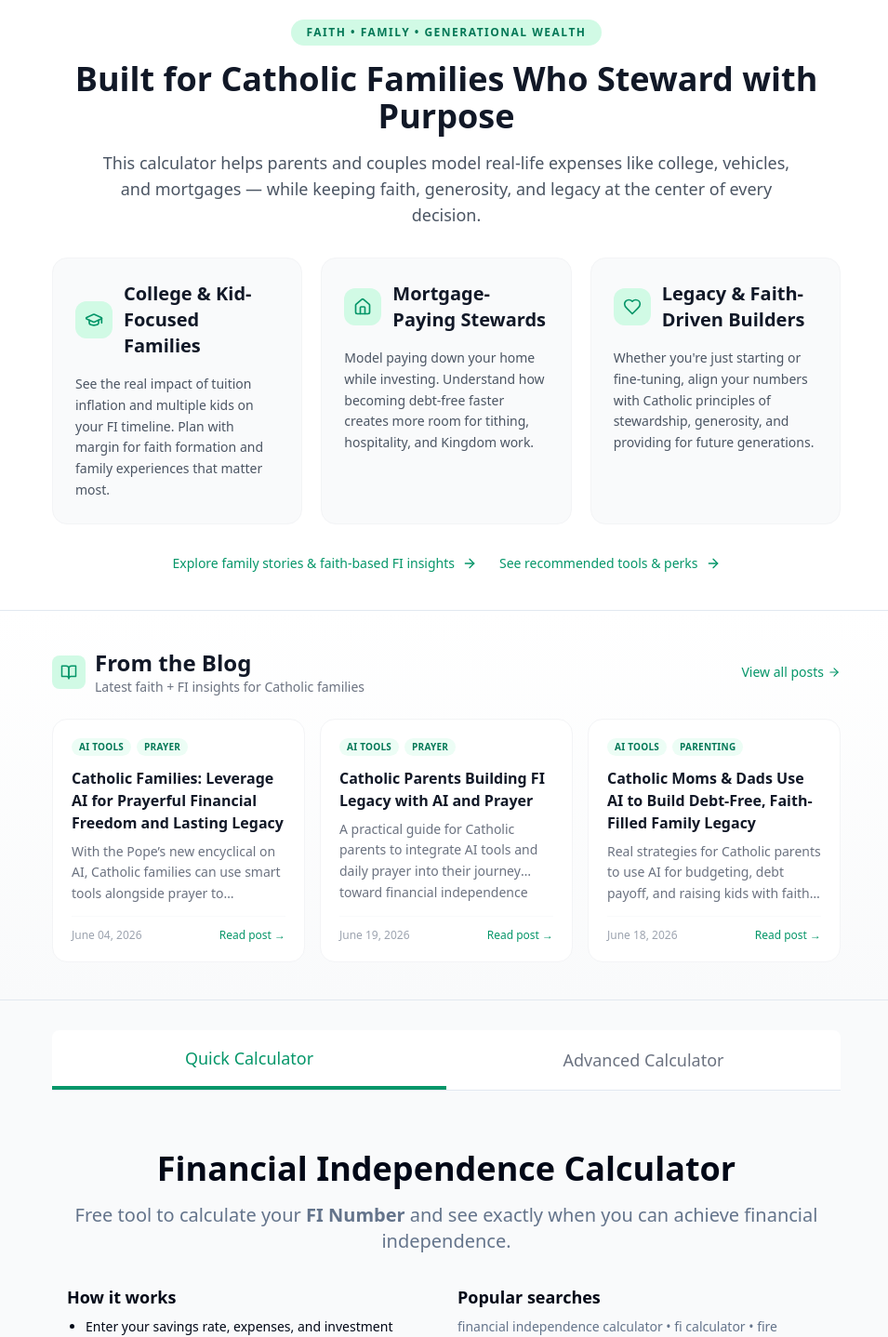
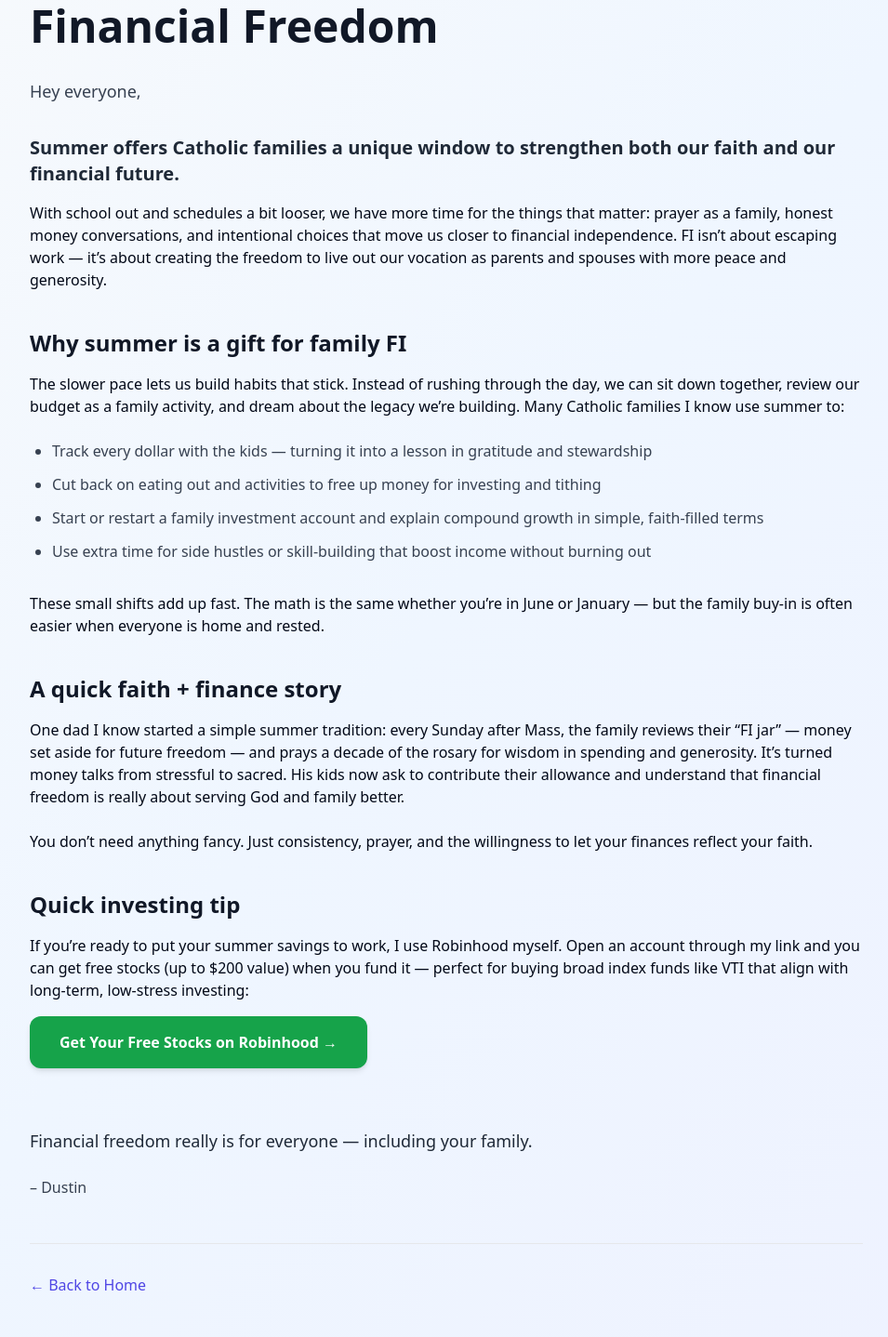
Before and after one commit to daughterpop/super-fi-calc, a React (Vite) app: page /blog/how-catholic-families-can-turn-summer-into-a-season-of-faith-and-financial-freedom in a window 1280 px wide. Shown: the part 140-1578 px from the top of the page at 93% size, without its empty margins (160-1115 px from the left). Built offline with nearby package versions, Linux system fonts and the light colour scheme.

Commit message:
Add daily blog post: How Catholic Families Can Turn Summer into a Season of Faith and Financial Freedom – July 24, 2026

```diff
--- a/src/main.jsx
+++ b/src/main.jsx
@@ -19,6 +19,7 @@ import HowChristianCouplesUnlockFinancialFreedomTogetherFaithTeamworkAndALegacyY
 import FaithfulParentingOnThePathToFiCreatingMarginForWhatMattersMostInYourChristianHome from './pages/faithful-parenting-on-the-path-to-fi-creating-margin-for-what-matters-most-in-your-christian-home.jsx';
 import RaisingGenerousGroundedKidsFaithFamilyBudgetingAndSharedFinancialFreedom from './pages/raising-generous-grounded-kids-faith-family-budgeting-and-shared-financial-freedom.jsx';
 import StewardingYourFamilysFutureBuildingGenerationalWealthThroughFaithAndFi from './pages/stewarding-your-familys-future-building-generational-wealth-through-faith-and-fi.jsx';
+import HowCatholicFamiliesCanTurnSummerIntoASeasonOfFaithAndFinancialFreedom from './pages/how-catholic-families-can-turn-summer-into-a-season-of-faith-and-financial-freedom.jsx';
 
 ReactDOM.createRoot(document.getElementById('root')).render(
   <React.StrictMode>
@@ -42,6 +43,7 @@ ReactDOM.createRoot(document.getElementById('root')).render(
         <Route path="/blog/faithful-parenting-on-the-path-to-fi-creating-margin-for-what-matters-most-in-your-christian-home" element={<FaithfulParentingOnThePathToFiCreatingMarginForWhatMattersMostInYourChristianHome />} />
         <Route path="/blog/raising-generous-grounded-kids-faith-family-budgeting-and-shared-financial-freedom" element={<RaisingGenerousGroundedKidsFaithFamilyBudgetingAndSharedFinancialFreedom />} />
         <Route path="/blog/stewarding-your-familys-future-building-generational-wealth-through-faith-and-fi" element={<StewardingYourFamilysFutureBuildingGenerationalWealthThroughFaithAndFi />} />
+        <Route path="/blog/how-catholic-families-can-turn-summer-into-a-season-of-faith-and-financial-freedom" element={<HowCatholicFamiliesCanTurnSummerIntoASeasonOfFaithAndFinancialFreedom />} />
 
         <Route path="*" element={<App />} />
       </Routes>
--- a/src/pages/BlogIndex.jsx
+++ b/src/pages/BlogIndex.jsx
@@ -2,6 +2,19 @@ import React, { useState, useMemo } from 'react';
 import { Link } from 'react-router-dom';
 import { Search, X, Filter } from 'lucide-react';
 import { allPosts, allTags } from '../data/posts';
+
+const newPost = {
+    title: 'How Catholic Families Can Turn Summer into a Season of Faith and Financial Freedom',
+    date: 'July 24, 2026',
+    dateSort: '2026-07-24',
+    excerpt: 'Summer gives Catholic families extra time to deepen faith, build money habits together, and make meaningful progress toward financial independence while enjoying family life.',
+    readTime: '4 min read',
+    link: '/blog/how-catholic-families-can-turn-summer-into-a-season-of-faith-and-financial-freedom',
+    tags: ['Stewardship', 'Parenting', 'Seasonal', 'Legacy'],
+    featured: false
+  };
+
+const allPostsWithNew = [newPost, ...allPosts];
 
 export default function BlogIndex() {
   const [searchTerm, setSearchTerm] = useState('');
@@ -20,7 +33,7 @@ export default function BlogIndex() {
   };
 
   const filteredPosts = useMemo(() => {
-    let result = allPosts.filter(post => {
+    let result = allPostsWithNew.filter(post => {
       const matchesSearch =
         post.title.toLowerCase().includes(searchTerm.toLowerCase()) ||
         (post.excerpt && post.excerpt.toLowerCase().includes(searchTerm.toLowerCase())) ||
--- /dev/null
+++ b/src/pages/how-catholic-families-can-turn-summer-into-a-season-of-faith-and-financial-freedom.jsx
@@ -0,0 +1,84 @@
+import React from 'react';
+
+export default function HowCatholicFamiliesCanTurnSummerIntoASeasonOfFaithAndFinancialFreedom() {
+  return (
+    <div className="min-h-screen bg-gradient-to-br from-slate-50 via-blue-50 to-indigo-50 py-12 px-4">
+      <div className="max-w-4xl mx-auto prose prose-slate">
+        <h1 className="text-4xl md:text-5xl font-bold text-gray-900 mb-8">
+          How Catholic Families Can Turn Summer into a Season of Faith and Financial Freedom
+        </h1>
+
+        <p className="text-lg text-gray-700 mb-8 leading-relaxed">
+          Hey everyone,
+        </p>
+
+        <p className="text-xl font-semibold text-gray-800 mb-4">
+          Summer offers Catholic families a unique window to strengthen both our faith and our financial future.
+        </p>
+
+        <p className="mb-6">
+          With school out and schedules a bit looser, we have more time for the things that matter: prayer as a family, honest money conversations, and intentional choices that move us closer to financial independence. FI isn’t about escaping work — it’s about creating the freedom to live out our vocation as parents and spouses with more peace and generosity.
+        </p>
+
+        <h2 className="text-2xl font-bold text-gray-900 mt-10 mb-4">
+          Why summer is a gift for family FI
+        </h2>
+        <p className="mb-6">
+          The slower pace lets us build habits that stick. Instead of rushing through the day, we can sit down together, review our budget as a family activity, and dream about the legacy we’re building. Many Catholic families I know use summer to:
+        </p>
+
+        <ul className="list-disc pl-6 space-y-3 mb-8 text-gray-700">
+          <li>Track every dollar with the kids — turning it into a lesson in gratitude and stewardship</li>
+          <li>Cut back on eating out and activities to free up money for investing and tithing</li>
+          <li>Start or restart a family investment account and explain compound growth in simple, faith-filled terms</li>
+          <li>Use extra time for side hustles or skill-building that boost income without burning out</li>
+        </ul>
+
+        <p className="mb-6">
+          These small shifts add up fast. The math is the same whether you’re in June or January — but the family buy-in is often easier when everyone is home and rested.
+        </p>
+
+        <h2 className="text-2xl font-bold text-gray-900 mt-10 mb-4">
+          A quick faith + finance story
+        </h2>
+        <p className="mb-6">
+          One dad I know started a simple summer tradition: every Sunday after Mass, the family reviews their “FI jar” — money set aside for future freedom — and prays a decade of the rosary for wisdom in spending and generosity. It’s turned money talks from stressful to sacred. His kids now ask to contribute their allowance and understand that financial freedom is really about serving God and family better.
+        </p>
+
+        <p className="mb-6">
+          You don’t need anything fancy. Just consistency, prayer, and the willingness to let your finances reflect your faith.
+        </p>
+
+        <h2 className="text-2xl font-bold text-gray-900 mt-10 mb-4">
+          Quick investing tip
+        </h2>
+        <p className="mb-4">
+          If you’re ready to put your summer savings to work, I use Robinhood myself. Open an account through my link and you can get free stocks (up to $200 value) when you fund it — perfect for buying broad index funds like VTI that align with long-term, low-stress investing:
+        </p>
+
+        <a
+          href="https://join.robinhood.com/dustinh-1bff5a"
+          target="_blank"
+          rel="noopener noreferrer"
+          className="inline-flex items-center gap-2 px-8 py-4 bg-green-600 text-white font-semibold rounded-xl hover:bg-green-700 transition-all shadow-md hover:shadow-lg mb-6"
+        >
+          Get Your Free Stocks on Robinhood →
+        </a>
+
+        <p className="text-lg font-medium text-gray-800 mt-10">
+          Financial freedom really is for everyone — including your family.
+        </p>
+
+        <p className="text-gray-700 font-medium mt-6">
+          – Dustin
+        </p>
+
+        <div className="mt-12 pt-8 border-t border-gray-200">
+          <a href="/" className="text-indigo-600 hover:text-indigo-800 font-medium">
+            ← Back to Home
+          </a>
+        </div>
+      </div>
+    </div>
+  );
+}
```
